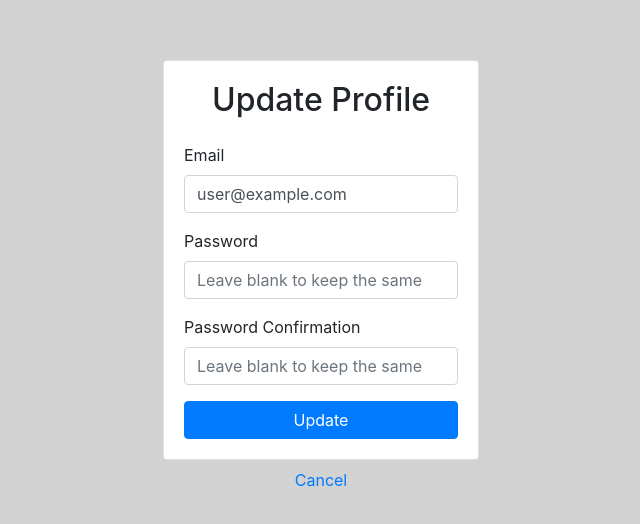
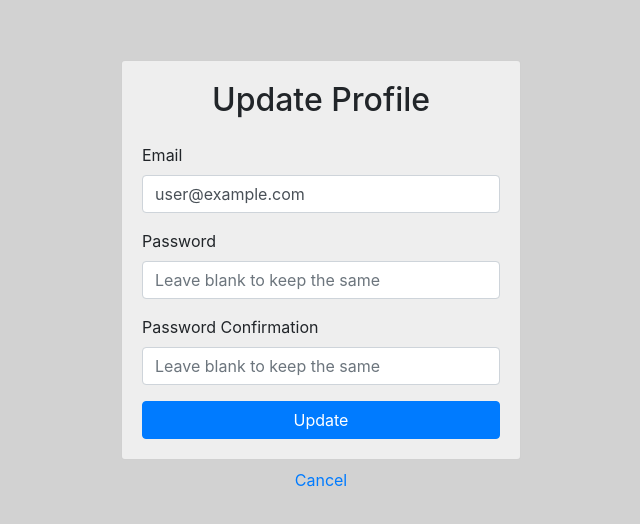
Before and after one commit to std145280/react-map-web, a React (Create React App) app: page /update-profile in a window 1280 px wide. Shown: the part 204-728 px from the top of the page, without its empty margins (319-959 px from the left). Built offline with nearby package versions, Linux system fonts and the light colour scheme; no server answers; sample sign-in values are in the browser's storage.

Commit message:
className - update profile card

```diff
--- a/src/components/UpdateProfile.js
+++ b/src/components/UpdateProfile.js
@@ -43,7 +43,7 @@ export default function UpdateProfile() {
 
   return (
     <>
-      <Card>
+      <Card className="cardLogSign">
         <Card.Body>
           <h2 className="text-center mb-4">Update Profile</h2>
           {error && <Alert variant="danger">{error}</Alert>}
```
